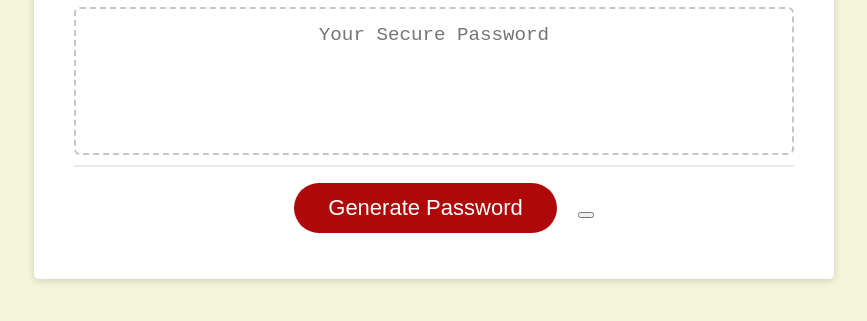
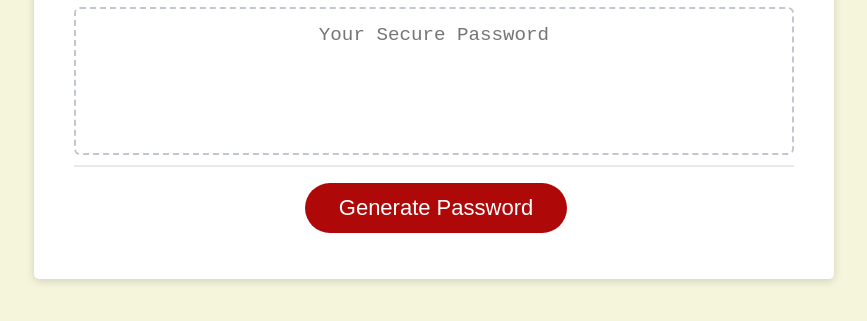
Before and after one commit to Jameshughes2009/assignment-3, a plain HTML site: page Testing/index.html in a window 1280 px wide. Shown: the part 241-562 px from the top of the page, without its empty margins (206-1073 px from the left). Drawn offline with Linux system fonts and the light colour scheme.

Commit message:
final modifiaction for now. Will need to add more conlse logs

```diff
--- a/Testing/index.html
+++ b/Testing/index.html
@@ -26,7 +26,6 @@
               </div>
               <div class="card-footer">
                 <button id="generate" class="btn" onclick="createPassword()">Generate Password</button>
-                <button id="Test" placeholder="Test"></button>
               </div>
             </div>
           </div>
```
Also changed, not shown: 1 other file.
